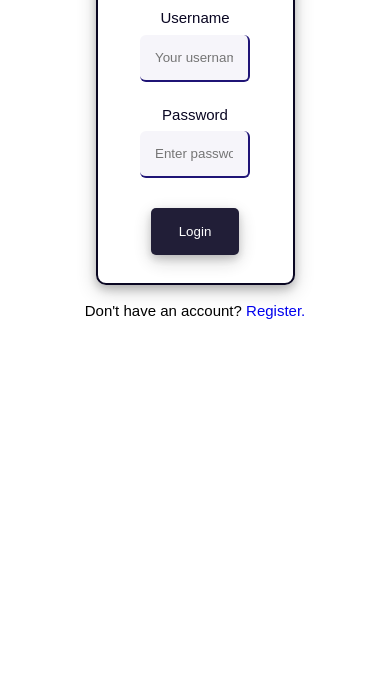
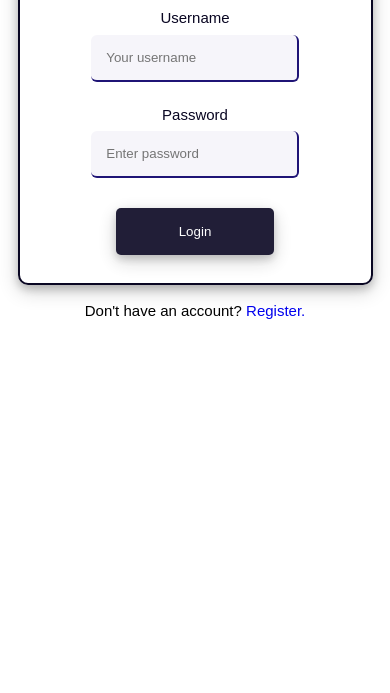
Before and after one commit to ElMonstro/SendIT, a plain HTML site: page UI/login.html in a window 390 px wide. Shown: the part 151-844 px from the top of the page. Drawn offline with Linux system fonts and the light colour scheme.

Commit message:
Add responsiveness to all forms[ft #163448123]

```diff
--- a/UI/login.html
+++ b/UI/login.html
@@ -4,6 +4,7 @@
     <meta charset="utf-8" />
     <title>Login</title>
     <link rel="stylesheet" type="text/css" href="static/css/style.css" />
+    <meta name="viewport" content="width=device-width, initial-scale=1.0">
 </head>
 <body>
         <header>
--- a/UI/static/css/style.css
+++ b/UI/static/css/style.css
@@ -7,7 +7,7 @@ body{
 }
 
 .cont{
-    width: 80%;
+    width: 40%;
     margin: auto;
     overflow: hidden;
 }
@@ -206,7 +206,7 @@ form{
 }
 
 .form-content .cont{
-    width: 50%;
+    width: 60%;
     padding-top:3%;
     margin-top: 5%;
     padding-left: 0px;
@@ -219,6 +219,8 @@ form{
     border: 2px solid rgb(9, 6, 34);
     box-shadow: 0 4px 8px 0 rgba(0, 0, 0, 0.2), 0 6px 20px 0 rgba(0, 0, 0, 0.19);
 }
+
+
 
 
 .signin-quiz a{
@@ -710,6 +712,12 @@ form{
         overflow: scroll;
     }
 
+    /* Login and Registeration.html */
+
+    .form-content .cont{
+        width: 70%;
+    }
+
 
 
 }
@@ -740,5 +748,19 @@ form{
         font-weight: 800;
     }
 
+     /* Login and Registeration.html */
+
+     .form-content .cont{
+        width: 90%;
+    }
+
+    input{
+        width: 50%;
+    }
+
+
+
+
+
 
 }
```
Also changed, not shown: UI/create-order.html (+1 -0 lines), UI/registration.html (+1 -0 lines).
